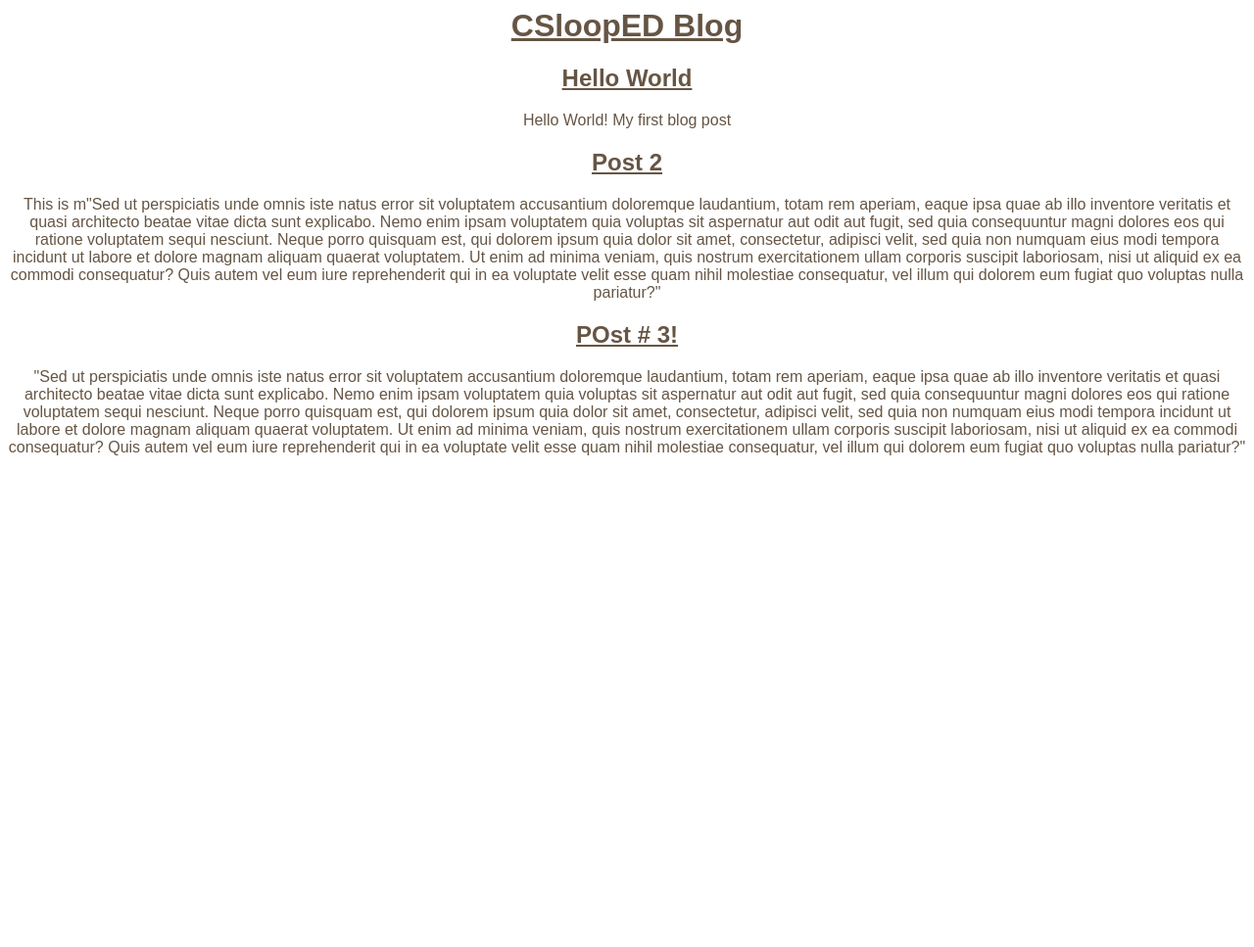
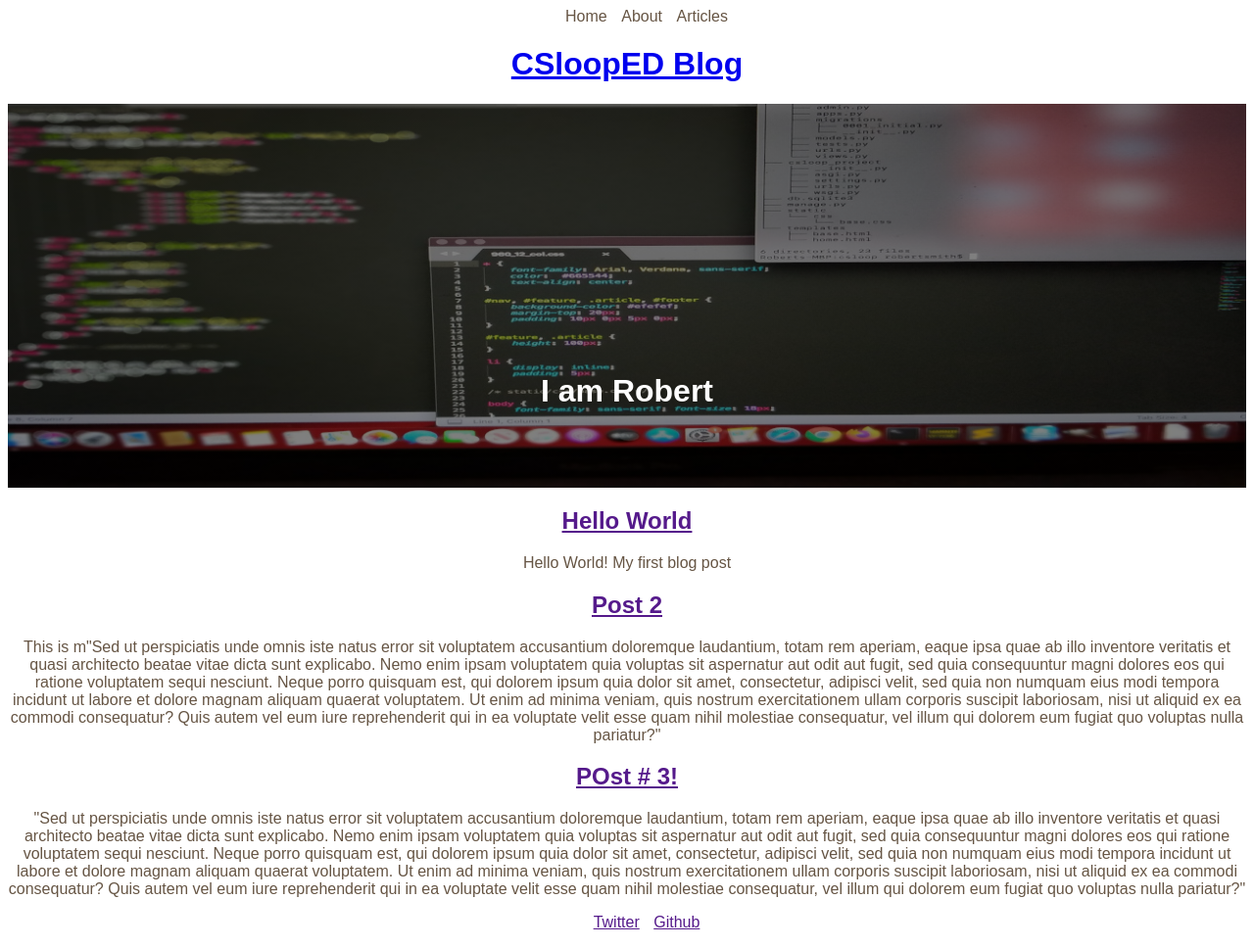
Before and after one commit to Robinhoets/CSloop, a Django app: page / in a window 1280 px wide. Shown: the whole page at 98% size. Before the commit the page ends 465 px from the top, so only its background shows below. Run offline with Django 3.2, Linux system fonts and the light colour scheme; data comes from the database, SQL or seed files in the repository.

Commit message:
updated html and css

```diff
--- a/static/css/base.css
+++ b/static/css/base.css
@@ -1,7 +1,30 @@
-* {
+.hero-image{
+	background-image: linear-gradient(rgba(0,0,0,0.5), rgba(0,0,0,0.5)), url("/static/img/comp_resize.jpg");
+	height: 50%;
+	background-position: center;
+	background-repeat: no-repeat;
+	background-size: cover;
+	position relative;
+}
+
+.hero-text{
+	text-align: center;
+	position: absolute;
+	top: 50%;
+	left: 50%;
+	transform: translate(-50%, -50%);
+	color: white;
+}
+
+body{
 	font-family: Arial, Verdana, sans-serif;
-	color:	#665544;
-	text-align:	center;
+	color: #665544;
+	text-align: center;
+}
+
+#test {
+	background-color: #efefef;
+	margin-top: 20px;
 }
 
 #nav, #feature, .article, #footer {
--- a/templates/base.html
+++ b/templates/base.html
@@ -4,15 +4,35 @@
 	<head>
 		<title>CSloopED Blog</title>
 		<link href="{% static 'css/base.css' %}" rel="stylesheet">
+		<ul>
+			<li>Home</li>
+			<li>About</li>
+			<li>Articles</li>
+		</ul>
 	</head>
 
-	<body>
 		<header>
 			<h1><a href="{% url 'home' %}">CSloopED Blog</a></h1>
 		</header>
-		<div>
+
+		<div class="hero-image">
+			<div class="hero-text">
+				<h1>I am Robert</h1>
+			</div>
+		</div>
+
+	<body>
+		<div id="content">
 			{% block content %}
 			{% endblock content %}
 		</div>
+
 	</body>
+
+	<footer>
+		<ul>
+			<li><a href="">Twitter</a></li>
+			<li><a href="">Github</a></li>
+		</ul>
+	</footer>
 </html>
```
Also changed, not shown: static/img/comp_resize.jpg (added), 5 other files.
